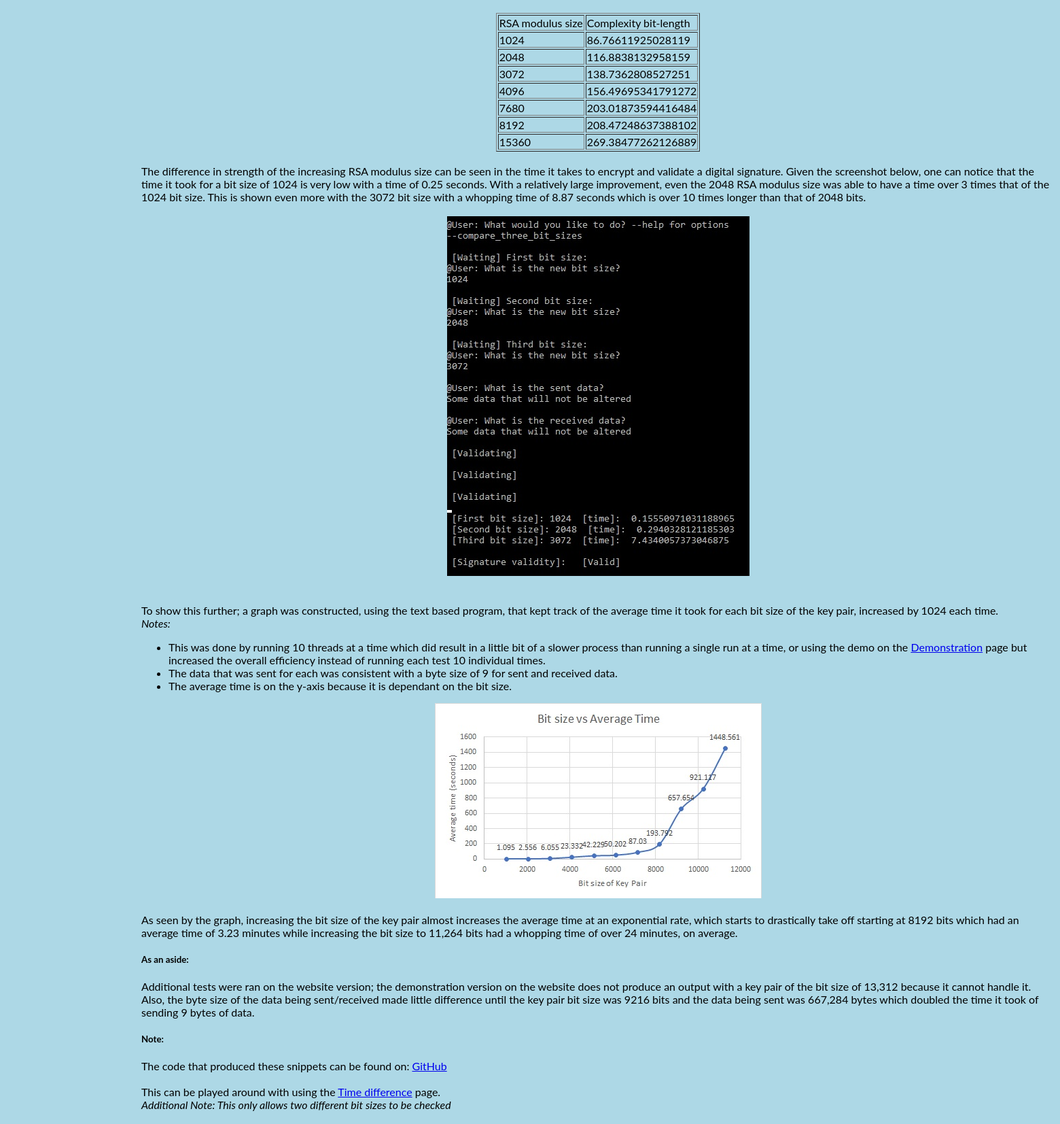
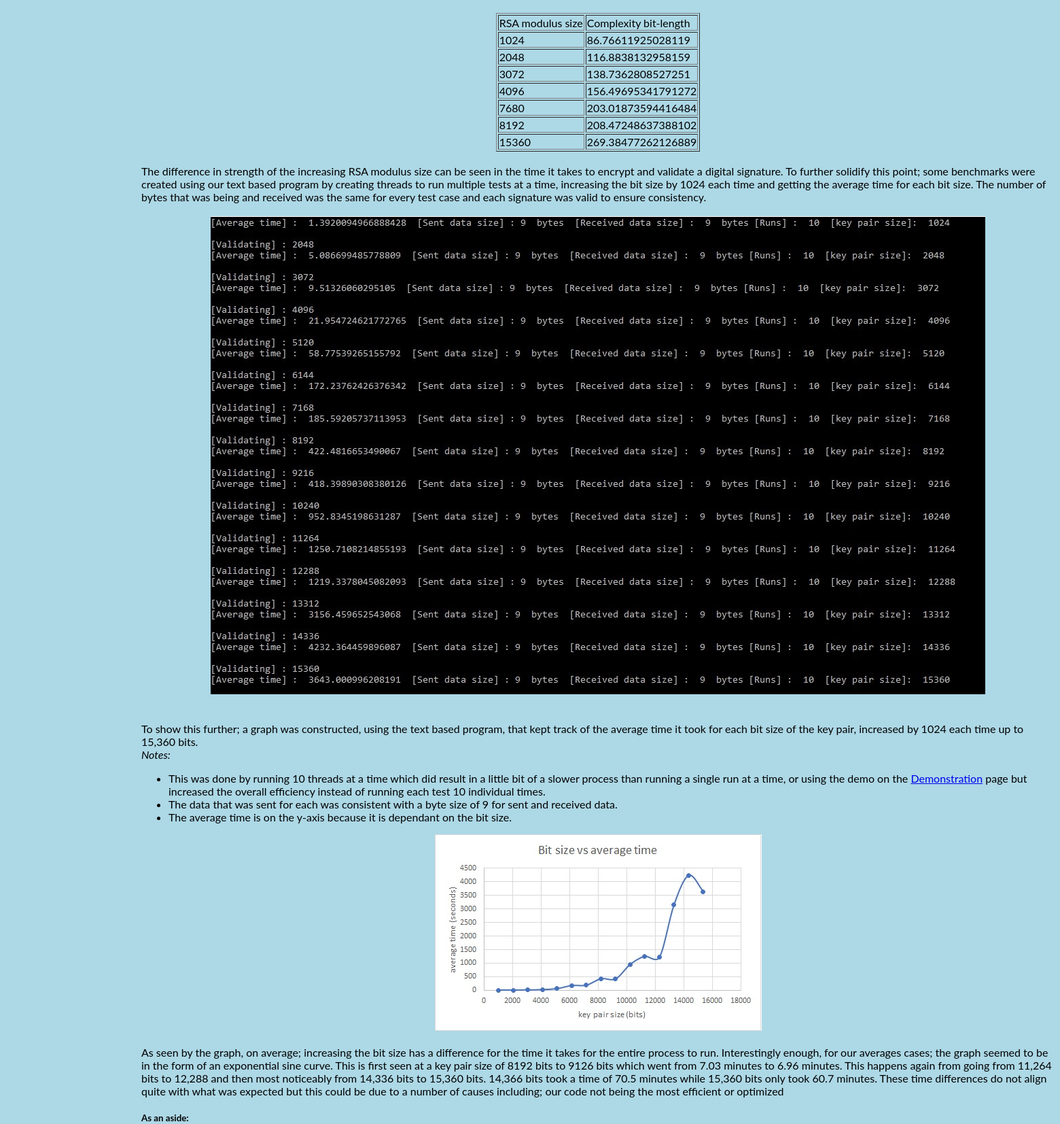
Before and after one commit to M3ritt/Digital-Signatures, a Flask app: page /digital_signature in a window 1560 px wide. Shown: the part 1337-2990 px from the top of the page at 68% size. Run offline with Flask 2, Linux system fonts and the light colour scheme.

Commit message:
Update digital_signature.html

```diff
--- a/templates/digital_signature.html
+++ b/templates/digital_signature.html
@@ -150,16 +150,16 @@
         <br>
 
         The difference in strength of the increasing RSA modulus size can be seen in the time it takes to encrypt and validate a digital signature.
-        Given the screenshot below, one can notice that the time it took for a bit size of 1024 is very low with a time of 0.25 seconds.
-        With a relatively large improvement, even the 2048 RSA modulus size was able to have a time over 3 times that of the 1024 bit size.
-        This is shown even more with the 3072 bit size with a whopping time of 8.87 seconds which is over 10 times longer than that of 2048 bits.
+        To further solidify this point; some benchmarks were created using our text based program by creating threads to run multiple tests at a time,
+        increasing the bit size by 1024 each time and getting the average time for each bit size.
+        The number of bytes that was being and received was the same for every test case and each signature was valid to ensure consistency.
         <br> <br>
 
         <center>
-            <img src ="../static/images/three_times.jpg" alt="time difference"> <br>
+            <img src ="../static/images/ten_averages.jpg" alt="time difference"> <br>
         </center> <br> <br>
         To show this further; a graph was constructed, using the text based program, that kept track of the average time it took for each bit size of the key pair,
-        increased by 1024 each time. <br>
+        increased by 1024 each time up to 15,360 bits. <br>
         <i> Notes: </i> <br>
         <ul>
             <li>
@@ -170,11 +170,15 @@
             <li> The average time is on the y-axis because it is dependant on the bit size.</li>
         </ul>
         <center>
-            <img src = "../static/images/bit_size_vs_average_time.jpg" alt ="bit size vs average time"> <br>
+            <img src = "../static/images/ten_averages_graph.jpg" alt ="bit size vs average time"> <br>
         </center> <br>
-        As seen by the graph, increasing the bit size of the key pair almost increases the average time at an exponential rate,
-        which starts to drastically take off starting at 8192 bits which had an average time of 3.23 minutes while increasing the
-        bit size to 11,264 bits had a whopping time of over 24 minutes, on average.
+        As seen by the graph, on average; increasing the bit size has a difference for the time it takes for the entire process to run.
+        Interestingly enough, for our averages cases; the graph seemed to be in the form of an exponential sine curve.
+        This is first seen at a key pair size of 8192 bits to 9126 bits which went from 7.03 minutes to 6.96 minutes.
+        This happens again from going from 11,264 bits to 12,288 and then most noticeably from 14,336 bits to 15,360 bits.
+        14,366 bits took a time of 70.5 minutes while 15,360 bits only took 60.7 minutes.
+        These time differences do not align quite with what was expected but this could be due to a number of causes including;
+        our code not being the most efficient or optimized
 
         <h5> As an aside: </h5>
         Additional tests were ran on the website version; the demonstration version on the website does not produce an output with a key pair of the bit size of 13,312 because it cannot handle it.
@@ -182,7 +186,7 @@
 
         <h5> Note: </h5>
         The code that produced these snippets can be found on:
-        <a href = "https://github.com/M3ritt/Digital-Signatures/tree/master/Demonstration" target = "_blank"> GitHub </a> <br> <br>
+        <a href = "https://github.com/M3ritt/Digital-Signatures/tree/main/Demonstration" target = "_blank"> GitHub </a> <br> <br>
 
         This can be played around with using the <a href="/time_difference">Time difference</a> page. <br>
         <i> Additional Note: This only allows two different bit sizes to be checked </i>
@@ -214,7 +218,7 @@
         <br>
         <h5> Note: </h5>
         The code that produced these snippets can be found on:
-        <a href = "https://github.com/M3ritt/Digital-Signatures/tree/master/Demonstration" target = "_blank"> GitHub </a>
+        <a href = "https://github.com/M3ritt/Digital-Signatures/tree/main/Demonstration" target = "_blank"> GitHub </a>
     </a>
 
     <h3> Resources: </h3>
```
